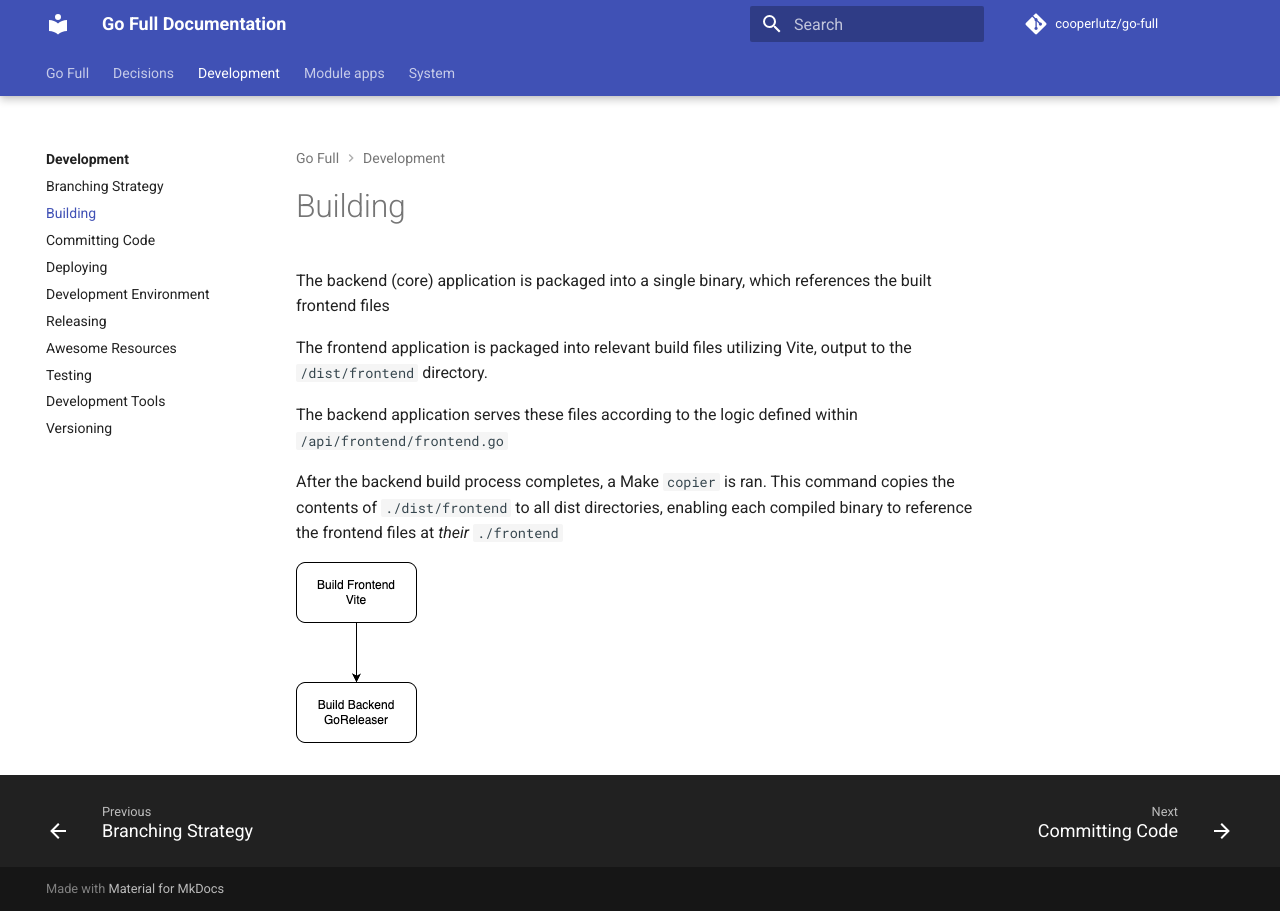
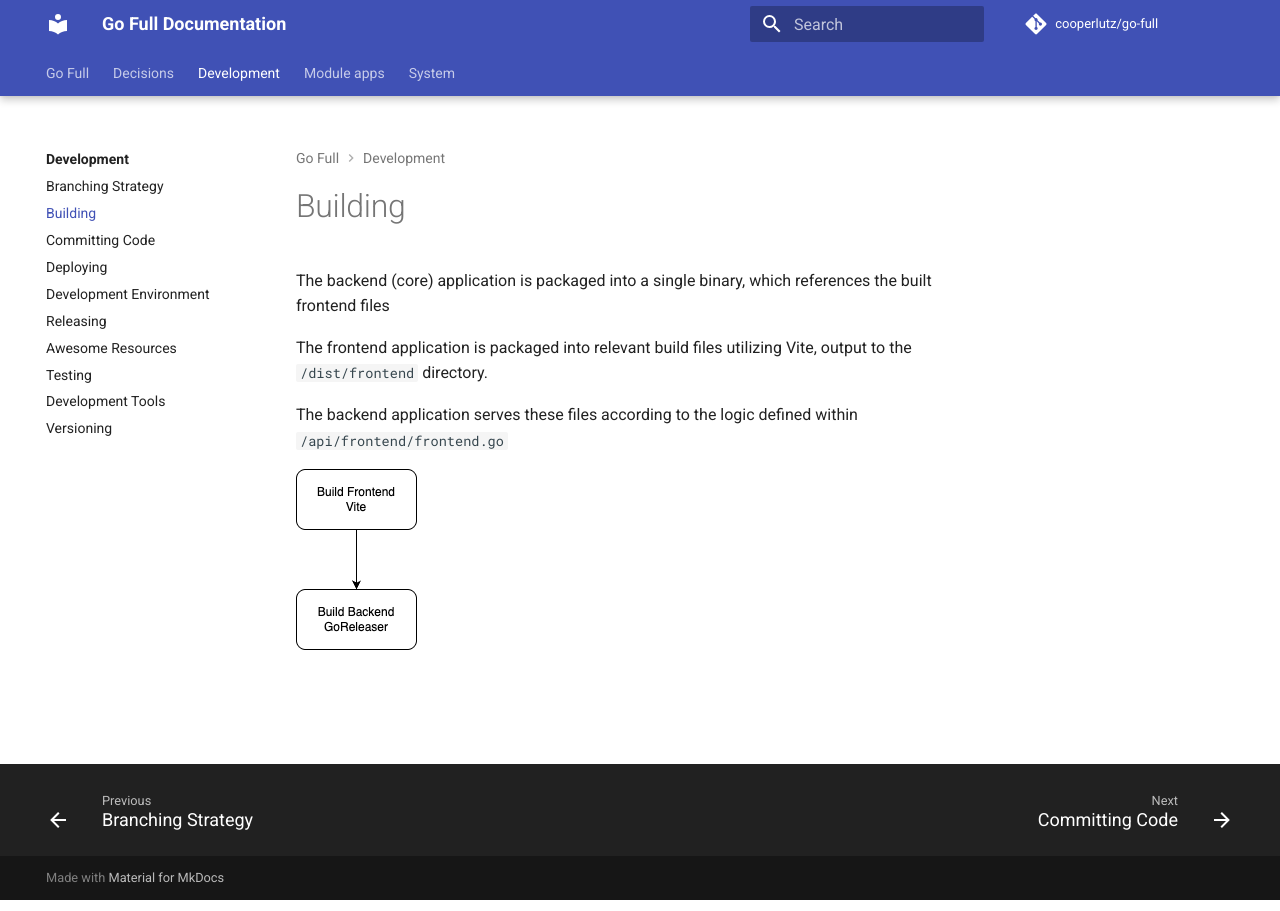
Before and after one commit to cooperlutz/go-full, an MkDocs documentation site: the page built from docs/docs/development/building.md, in a window 1280 px wide. Built offline with MkDocs 1.6.1 and Material for MkDocs 9.7.7, drawn with Linux system fonts in a browser that asks for light colours; comment, search, counter and statistics services are not loaded.

Commit message:
chore: remove old comment from build doc

```diff
--- a/docs/docs/development/building.md
+++ b/docs/docs/development/building.md
@@ -6,6 +6,4 @@ The frontend application is packaged into relevant build files utilizing Vite, o
 
 The backend application serves these files according to the logic defined within `/api/frontend/frontend.go`
 
-After the backend build process completes, a Make `copier` is ran. This command copies the contents of `./dist/frontend` to all dist directories, enabling each compiled binary to reference the frontend files at *their* `./frontend`
-
 ![build](../_img/build.drawio.png)
```
